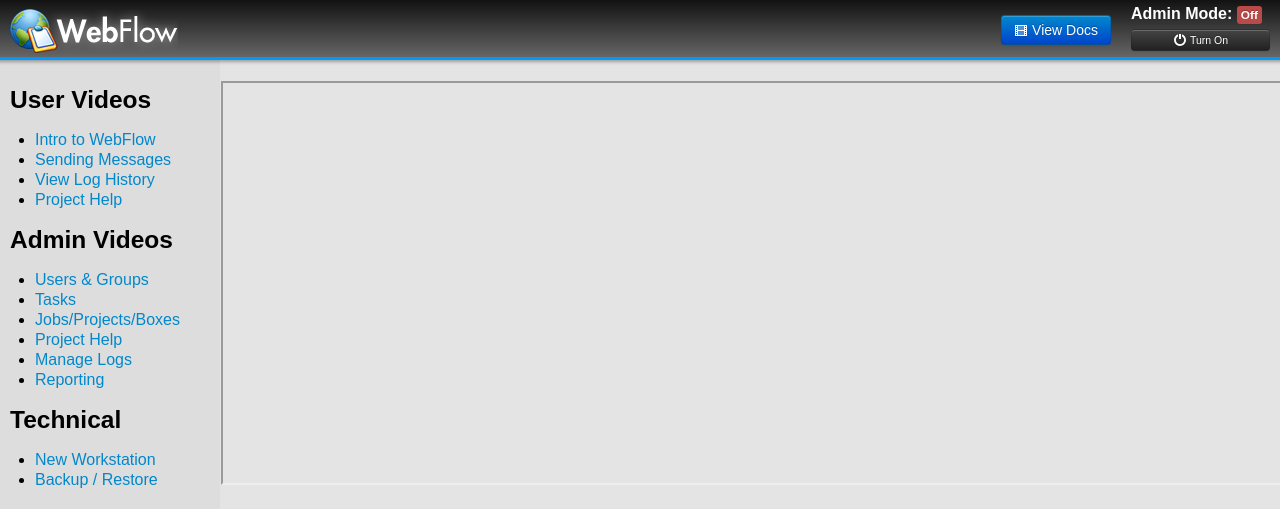
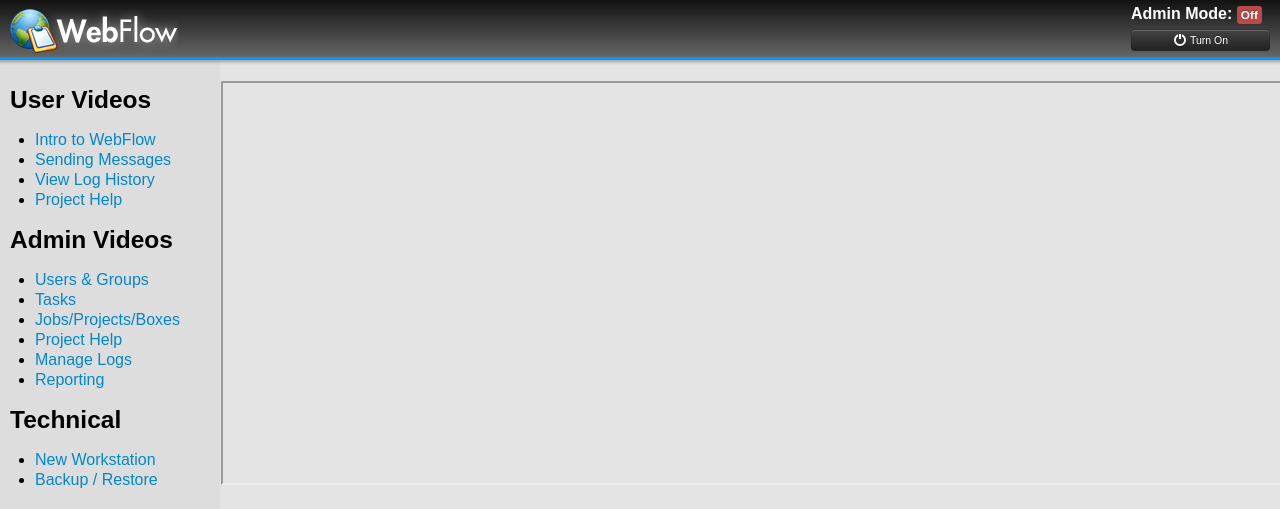
Before and after one commit to mehring/wf, a CodeIgniter app: page /index.php/ww/docs in a window 1280 px wide. Shown: the top 509 px of the page. Run offline with CodeIgniter, Linux system fonts and the light colour scheme; some libraries are stand-ins or nearby versions.

Commit message:
disable docs

```diff
--- a/application/views/titlebar.php
+++ b/application/views/titlebar.php
@@ -73,7 +73,10 @@
 
     </div>
 
-    <a class="btn btn-primary" style="float:right; margin:15px 20px 0 0 ;" href="docs"><i class="icon-film icon-white"></i> View Docs</a>
+    <?php if($admin_mode == true && uri_string() == 'ww/admindash') { ?>
+        <!--<a class="btn btn-primary" style="float:right; margin:15px 20px 0 0 ;" href="docs"><i class="icon-film icon-white"></i> View Docs</a>-->
+    <?php } else { ?>
+    <?php } ?>
 
 </div>
 
```
